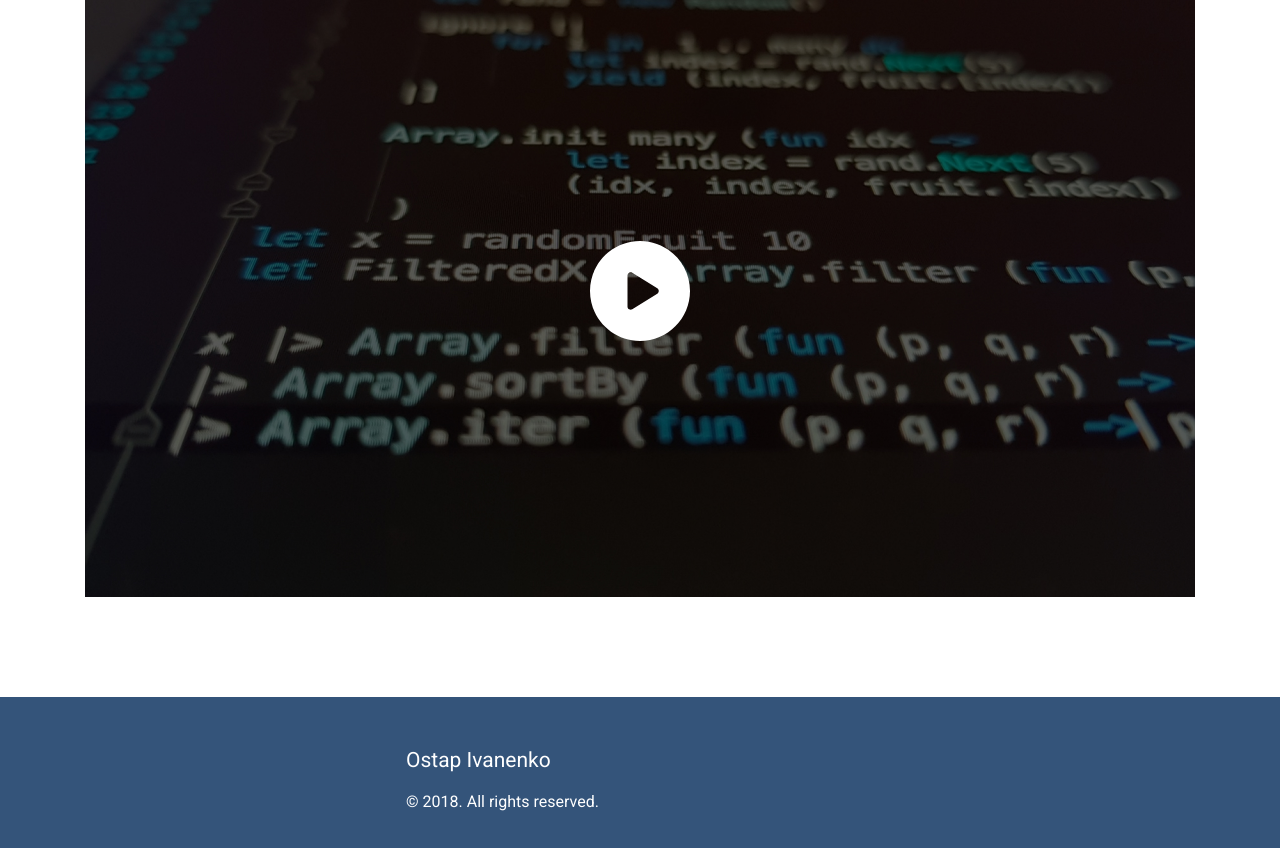
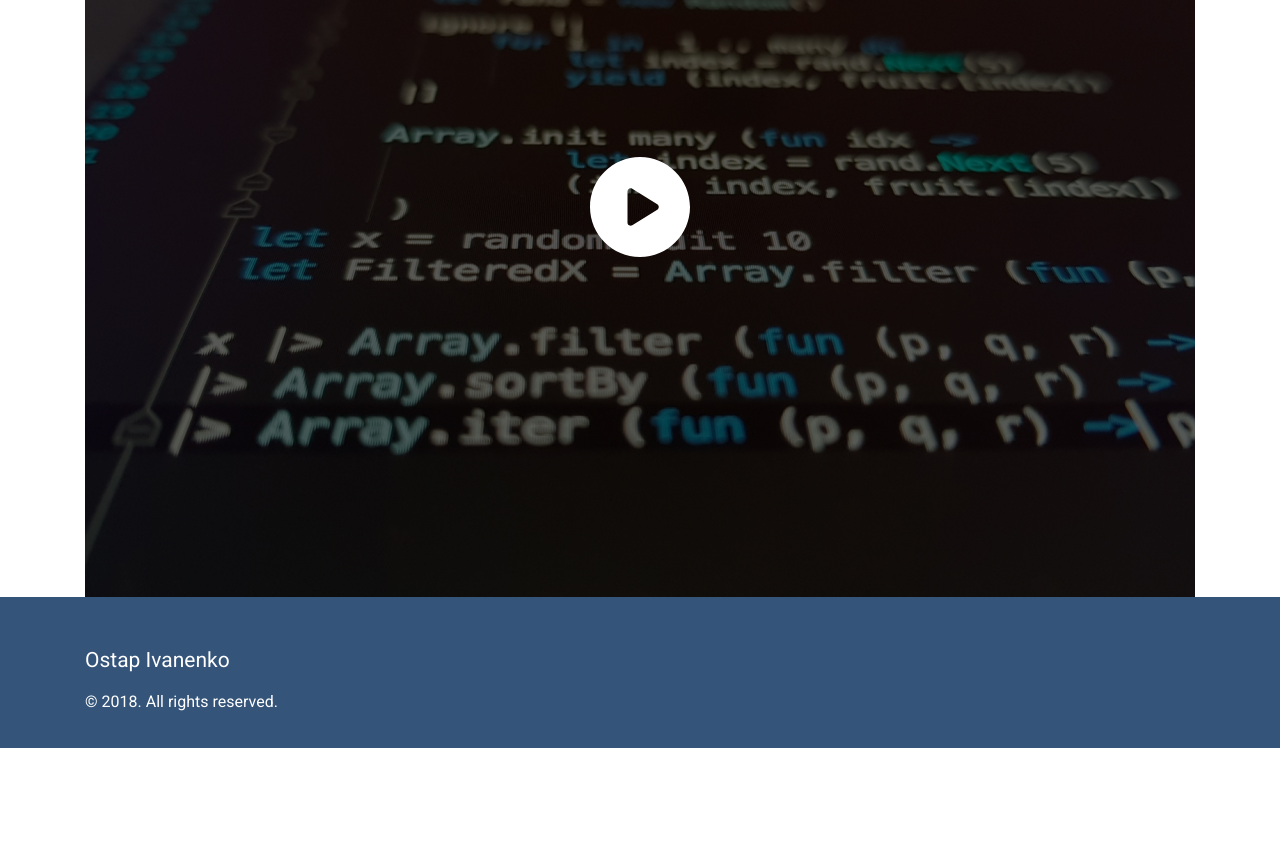
Before and after one commit to luwdww/homework-9, a plain HTML site: page index.html in a window 1280 px wide. Shown: the part 1642-2490 px from the top of the page. After the commit the page ends 2390 px from the top, so only its background shows below. Drawn offline with Linux system fonts and the light colour scheme.

Commit message:
fixed footer alignment and header overlapping issue

```diff
--- a/css/style.css
+++ b/css/style.css
@@ -31,7 +31,7 @@ h6 {
     padding-bottom: 20px;
     position: sticky;
     top: 0;
-
+    z-index: 1000;
 }
 
 .navigation__list {
@@ -134,11 +134,21 @@ h6 {
     padding: 0;
 }
 
+.work{
+    padding-bottom: 100px;
+}
+
+.video-button {
+    position: relative;
+    width: 1110px;
+    height: 500px;
+    margin: auto;
+}
+
 .work-rectangle {
     width: 100%;
     object-fit: cover;
     display: block;
-    padding-bottom: 100px;
 }
 
 .work-button {
@@ -159,12 +169,6 @@ h6 {
     text-align: center;
 }
 
-.video-button {
-    position: relative;
-    width: 1110px;
-    height: 500;
-    margin: auto;
-}
 
 .footer {
     width: 100% ;
@@ -177,11 +181,9 @@ h6 {
     font-size: 21px;
     color: var(--color-white);
     padding-top: 50px;
-    margin-left: 406px;
 }
 
 .footer-text {
     font-style: 13px;
     color: var(--color-white);
-    margin-left: 406px;
 }
--- a/index.html
+++ b/index.html
@@ -100,9 +100,11 @@
         </section>
     </main>
 
-    <footer class="footer">
-                <h3 class="footer-title">Ostap Ivanenko</h3>
-                <p class="footer-text">© 2018. All rights reserved.</p>
+    <footer class="footer ">
+        <div class="container">
+          <h3 class="footer-title">Ostap Ivanenko</h3>
+          <p class="footer-text">© 2018. All rights reserved.</p>
+        </div>
     </footer>
 
 </body>
```
